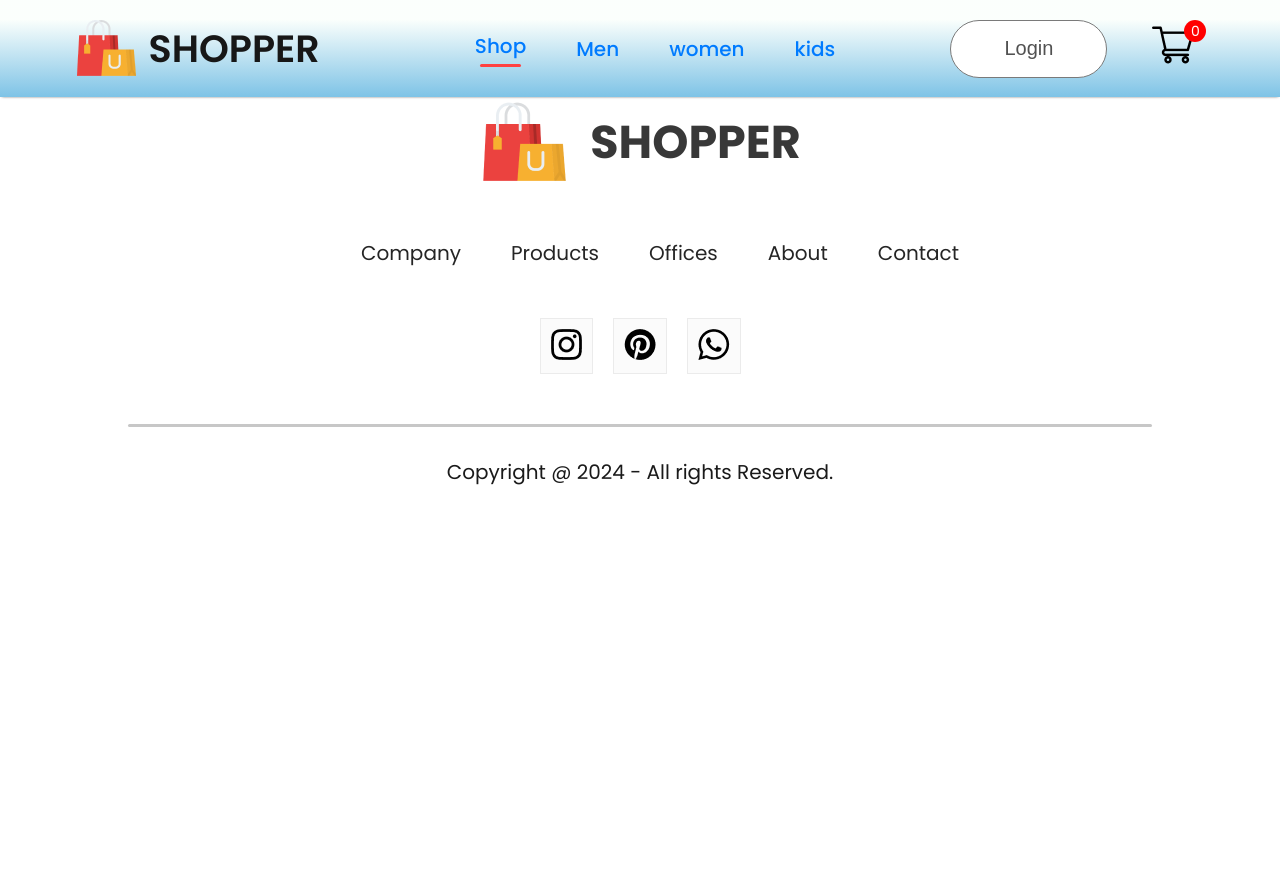
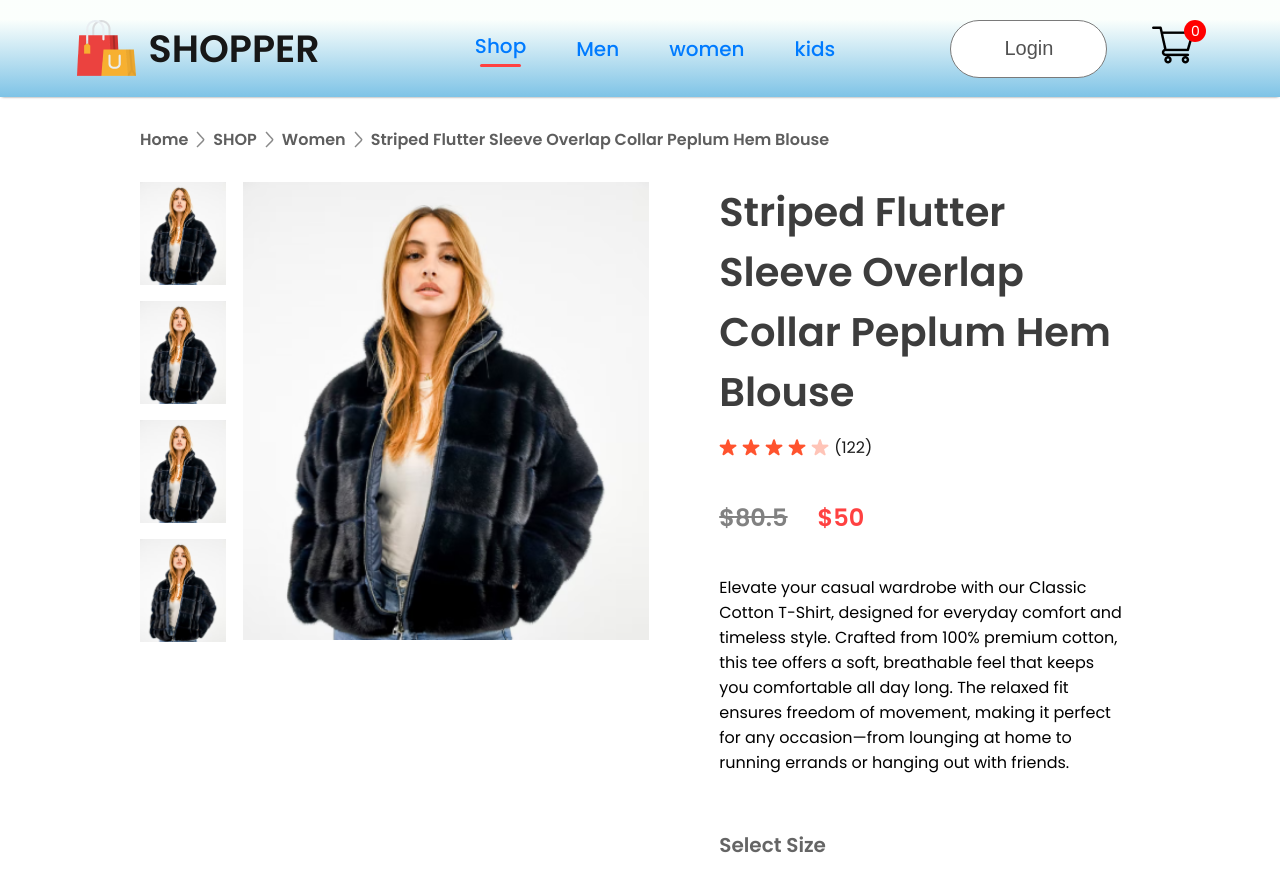
Before and after one commit to sparshbansal-08/E-Commerce, a React (Create React App) app in the folder frontend/: page /product/1 in a window 1280 px wide. Shown: the top 890 px of the page. Before the commit the page ends 800 px from the top, so only its background shows below. Built offline with nearby package versions, Linux system fonts and the light colour scheme.

Commit message:
product catalog details created

```diff
--- /dev/null
+++ b/frontend/src/Components/Breadcrums/Breadcrum.css
@@ -0,0 +1,10 @@
+.breadcrum {
+  display: flex;
+  align-items: center;
+  gap: 8px;
+  color: #5e5e5e;
+  font-size: 16px;
+  font-weight: 600;
+  margin: 30px 140px;
+  text-transform: capitalize;
+}
--- /dev/null
+++ b/frontend/src/Components/Breadcrums/Breadcrum.jsx
@@ -0,0 +1,14 @@
+import React from "react";
+import "./Breadcrum.css";
+import arrow_icon from "../Assets/breadcrum_arrow.png";
+const Breadcrum = (props) => {
+  const { product } = props;
+  return (
+    <div className="breadcrum">
+      Home <img src={arrow_icon} alt="" /> SHOP <img src={arrow_icon} alt="" />{" "}
+      {product.category} <img src={arrow_icon} alt="" /> {product.name}
+    </div>
+  );
+};
+
+export default Breadcrum;
--- a/frontend/src/Components/Item/Item.jsx
+++ b/frontend/src/Components/Item/Item.jsx
@@ -1,9 +1,12 @@
 import React from "react";
 import "./Item.css";
+import { Link } from "react-router-dom";
 const Item = (props) => {
   return (
     <div className="item">
-      <img src={props.image} alt="" />
+      <Link to={`/product/${props.id}`}>
+        <img src={props.image} alt="" />
+      </Link>
       <p>{props.name}</p>
       <div className="item-prices">
         <div className="item-price-new">${props.new_price}</div>
--- /dev/null
+++ b/frontend/src/Components/ProductDisplay/ProductDisplay.css
@@ -0,0 +1,84 @@
+.productdisplay {
+  display: flex;
+  margin: 0px 140px;
+}
+.productdisplay-left {
+  display: flex;
+  gap: 17px;
+}
+
+.productdisplay-img-list {
+  display: flex;
+  flex-direction: column;
+  gap: 16px;
+}
+
+.productdisplay-img-list img {
+  height: 103px;
+}
+.productdisplay-main-img {
+  width: 406px;
+  height: 458px;
+}
+.productdisplay-right {
+  margin: 0px 70px;
+  display: flex;
+  flex-direction: column;
+}
+.productdisplay-right h1 {
+  color: #3d3d3d;
+  font-size: 40px;
+  font-weight: 600;
+}
+.productdisplay-right-stars {
+  display: flex;
+  gap: 5px;
+  align-items: center;
+  color: #1c1c1c;
+  margin-top: 13px;
+  font-size: 16px;
+}
+.productdisplay-right-prices {
+  display: flex;
+  gap: 30px;
+  font-weight: 600;
+  margin: 40px 0px;
+  font-size: 24px;
+}
+.productdisplay-right-price-old {
+  color: #818181;
+  text-decoration: line-through;
+}
+.productdisplay-right-price-new {
+  color: #ff4141;
+}
+.productdisplay-right-size h1 {
+  color: #656565;
+  font-size: 20px;
+  font-weight: 600;
+  margin-top: 55px;
+}
+.productdisplay-right-sizes {
+  display: flex;
+  gap: 20px;
+  margin: 30px 0px;
+}
+.productdisplay-right-sizes div {
+  padding: 18px 24px;
+  background: #fbfbfb;
+  border: 1px solid #ebebeb;
+  border-radius: 3px;
+  cursor: pointer;
+}
+.productdisplay-right button {
+  padding: 20px 40px;
+  width: 200px;
+  font: size 16px;
+  font-weight: 600;
+  color: white;
+  background: #ff4141;
+  margin-bottom: 40px;
+  border: none;
+  cursor: pointer;
+  outline: none;
+}
--- /dev/null
+++ b/frontend/src/Components/ProductDisplay/ProductDisplays.jsx
@@ -0,0 +1,69 @@
+import React from "react";
+import "./ProductDisplay.css";
+import star_icon from "../Assets/star_icon.png";
+import star_dull_icon from "../Assets/star_dull_icon.png";
+
+const ProductDisplays = (props) => {
+  const { product } = props;
+  return (
+    <div className="productdisplay">
+      <div className="productdisplay-left">
+        <div className="productdisplay-img-list">
+          <img src={product.image} alt="" />
+          <img src={product.image} alt="" />
+          <img src={product.image} alt="" />
+          <img src={product.image} alt="" />
+        </div>
+        <div className="productdisplay-img">
+          <img className="productdisplay-main-img" src={product.image} alt="" />
+        </div>
+      </div>
+      <div className="productdisplay-right">
+        <h1>{product.name}</h1>
+        <div className="productdisplay-right-stars">
+          <img src={star_icon} alt="" />
+          <img src={star_icon} alt="" />
+          <img src={star_icon} alt="" />
+          <img src={star_icon} alt="" />
+          <img src={star_dull_icon} alt="" />
+          <p>(122)</p>
+        </div>
+        <div className="productdisplay-right-prices">
+          <div className="productdisplay-right-price-old">
+            ${product.old_price}
+          </div>
+          <div className="productdisplay-right-price-new">
+            ${product.new_price}
+          </div>
+        </div>
+        <div className="productdisplay-right-description">
+          Elevate your casual wardrobe with our Classic Cotton T-Shirt, designed
+          for everyday comfort and timeless style. Crafted from 100% premium
+          cotton, this tee offers a soft, breathable feel that keeps you
+          comfortable all day long. The relaxed fit ensures freedom of movement,
+          making it perfect for any occasion—from lounging at home to running
+          errands or hanging out with friends.
+        </div>
+        <div className="productdisplay-right-size">
+          <h1>Select Size</h1>
+          <div className="productdisplay-right-sizes">
+            <div>S</div>
+            <div>M</div>
+            <div>L</div>
+            <div>XL</div>
+            <div>XXL</div>
+          </div>
+        </div>
+        <button>ADD TO CART</button>
+        <p className="productdisplay-right-category">
+          <span>Category:</span> Women, T-Shirt, Crop Top
+        </p>
+        <p className="productdisplay-right-tags">
+          <span>Tags:</span> Modern, Latest
+        </p>
+      </div>
+    </div>
+  );
+};
+
+export default ProductDisplays;
--- a/frontend/src/Pages/Product.jsx
+++ b/frontend/src/Pages/Product.jsx
@@ -1,5 +1,19 @@
-import React from "react";
+import React, { useContext } from "react";
+import { ShopContext } from "../Context/ShopContext";
+import { useParams } from "react-router-dom";
+import Breadcrum from "../Components/Breadcrums/Breadcrum";
+import ProductDisplay from "../Components/ProductDisplay/ProductDisplays";
 const Product = () => {
-  return <div></div>;
+  const { all_product } = useContext(ShopContext);
+  const { productId } = useParams();
+
+  const product = all_product.find((e) => e.id === Number(productId));
+
+  return (
+    <div>
+      <Breadcrum product={product} />
+      <ProductDisplay product={product} />
+    </div>
+  );
 };
 export default Product;
```
